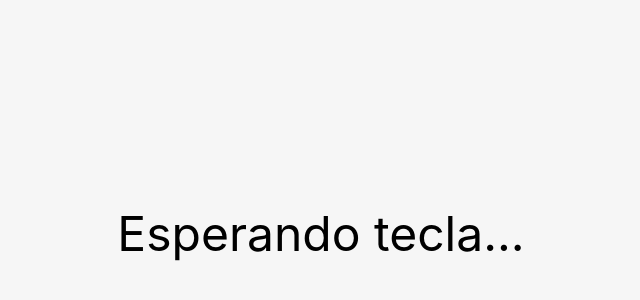
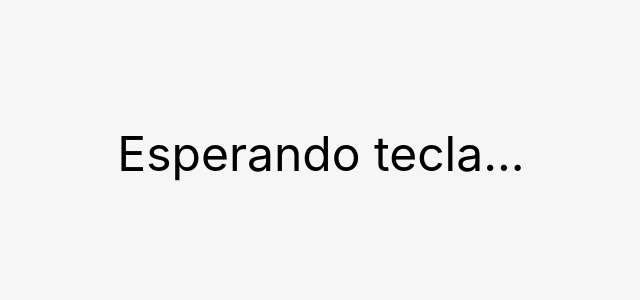
Before and after one commit to notlimdev/keyviz-wayland, a React (Vite) app: page / in a window 1280 px wide. Shown: the part 254-554 px from the top of the page, without its empty margins (319-959 px from the left). Built offline with nearby package versions, Linux system fonts and the light colour scheme.

Commit message:
project-vite: update return component

```diff
--- a/src/App.tsx
+++ b/src/App.tsx
@@ -2,11 +2,7 @@ import "./App.css";
 import KeyOverlay from "./components/KeyOverlay";
 
 function App() {
-  return (
-    <main className="container">
-      <KeyOverlay />
-    </main>
-  );
+  return <KeyOverlay />;
 }
 
 export default App;
```
